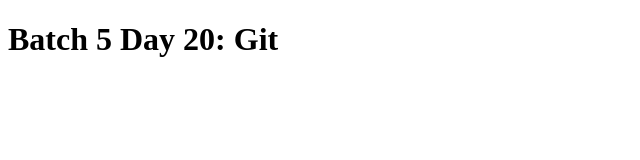
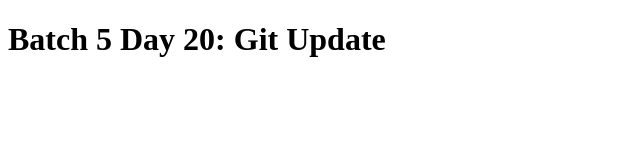
Before and after one commit to dwiyanto/batch-5-day-18, a plain HTML site: page index.html in a window 1280 px wide. Shown: the whole page, without its empty margins (0-640 px from the left). Drawn offline with Linux system fonts and the light colour scheme.

Commit message:
update index heading

```diff
--- a/new.html
+++ b/index.html
@@ -7,6 +7,6 @@
   <title>Batch 5 Day 20: Git</title>
 </head>
 <body>
-  <h1>Batch 5 Day 20: Git</h1>
+  <h1>Batch 5 Day 20: Git Update</h1>
 </body>
 </html>
```
